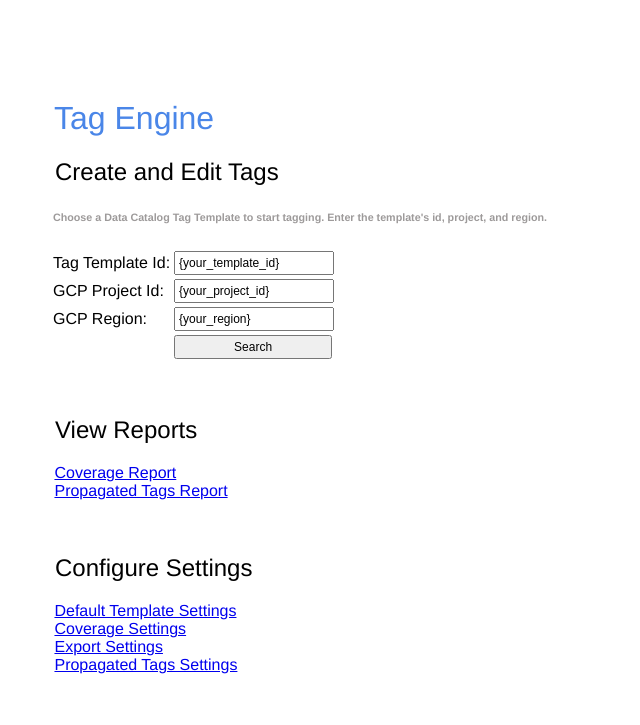
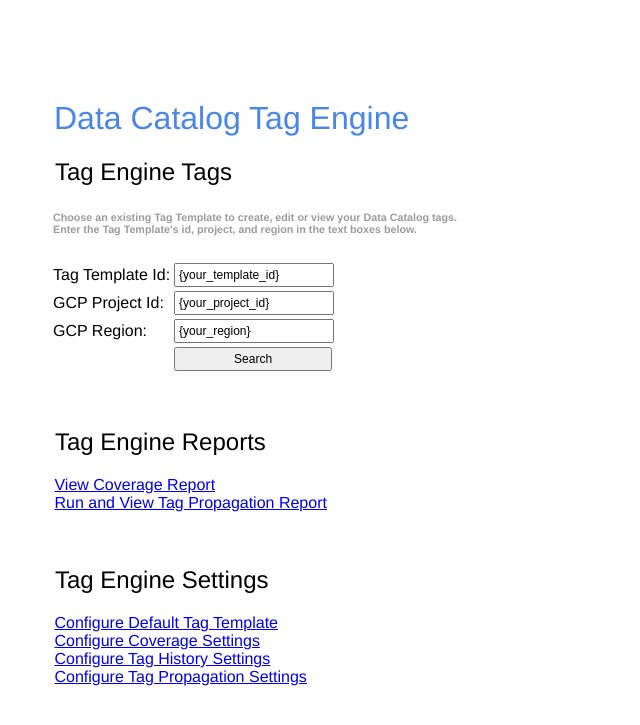
Before and after one commit to GoogleCloudPlatform/datacatalog-tag-engine, a Flask app: page / in a window 1280 px wide. Shown: the top 725 px of the page, without its empty margins (0-640 px from the left). Run offline with Flask 2, Linux system fonts and the light colour scheme; data that the repository does not hold is empty.

Commit message:
ISSUE #12

```diff
--- a/main.py
+++ b/main.py
@@ -1020,7 +1020,8 @@
         region=region,
         fields=fields,
         included_uris=included_uris,
-        excluded_uris=excluded_uris
+        excluded_uris=excluded_uris,
+        tag_export=tag_export
         )
     # [END render_template]
 
@@ -1104,7 +1105,8 @@
         fields=fields,
         included_uris=included_uris,
         excluded_uris=excluded_uris,
-        refresh_frequency=refresh_frequency
+        refresh_frequency=refresh_frequency,
+        tag_export=tag_export
         )
     # [END render_template]
 
--- a/templates/export_settings.html
+++ b/templates/export_settings.html
@@ -15,10 +15,10 @@
 	   <h1>Tag Engine</h1>
         </div>
 	   <div class="header">
-	   <h2>BigQuery Export Settings</h2>
+	   <h2>Tag History Settings</h2>
 	   </div>
 	   <span style="color:#9d9a9a;">
-		   <h6>&nbsp;&nbsp;Set your preferences to export your Data Catalog tags into BigQuery. As Tag Engine receives new tags, a copy of those tags are written to BigQuery.
+		   <h6>&nbsp;&nbsp;Set your preferences for exporting Data Catalog tags into BigQuery. As you create new tags through Tag Engine, a copy of those tags is written to BigQuery. Tag Engine creates and populates one BigQuery table per tag template with the history of tags attached to that template.
 			 <br><br>&nbsp;&nbsp;Mandatory settings are marked by <span style="color:red;">*</span>
 		   </h6>
 	   </span>
--- a/templates/index.html
+++ b/templates/index.html
@@ -6,13 +6,14 @@
   </head>
     <body>
 	   <div class="pagetitle">
-	   <h1>Tag Engine</h1>
+	   <h1>Data Catalog Tag Engine</h1>
         </div>
 	   <div class="header">
-	   <h2>Create and Edit Tags</h2>
+	   <h2>Tag Engine Tags</h2>
 	   </div>
 	   <span style="color:#9d9a9a;">
-		   <h6>&nbsp;Choose a Data Catalog Tag Template to start tagging. Enter the template's id, project, and region.</h6>
+		   <h6>&nbsp;Choose an existing Tag Template to create, edit or view your Data Catalog tags.<br>
+			  &nbsp;Enter the Tag Template's id, project, and region in the text boxes below.</h6>
 	   </span>
          <form method="post" action="/search_template">
 		    <table>
@@ -35,17 +36,17 @@
          </form>
 	    <p>&nbsp;</p>
 	    <div class="header">
-	    <h2>View Reports</h2>
+	    <h2>Tag Engine Reports</h2>
 	    </div>
-	    &nbsp;<a href="{{ url_for('coverage_report') }}">Coverage Report</a><br>
-	    &nbsp;<a href="{{ url_for('propagated_report') }}">Propagated Tags Report</a><br>
+	    &nbsp;<a href="{{ url_for('coverage_report') }}">View Coverage Report</a><br>
+	    &nbsp;<a href="{{ url_for('propagated_report') }}">Run and View Tag Propagation Report</a><br>
 	    <p>&nbsp;</p>
 	    <div class="header">
-	    <h2>Configure Settings</h2>
+	    <h2>Tag Engine Settings</h2>
 	    </div>
-	    &nbsp;<a href="{{ url_for('default_settings', saved=0) }}">Default Template Settings</a><br>
-	    &nbsp;<a href="{{ url_for('coverage_settings', saved=0) }}">Coverage Settings</a><br>
-	    &nbsp;<a href="{{ url_for('export_settings', saved=0) }}">Export Settings</a><br>
-	    &nbsp;<a href="{{ url_for('propagated_settings', saved=0) }}">Propagated Tags Settings</a>
+	    &nbsp;<a href="{{ url_for('default_settings', saved=0) }}">Configure Default Tag Template</a><br>
+	    &nbsp;<a href="{{ url_for('coverage_settings', saved=0) }}">Configure Coverage Settings</a><br>
+	    &nbsp;<a href="{{ url_for('export_settings', saved=0) }}">Configure Tag History Settings</a><br>
+	    &nbsp;<a href="{{ url_for('propagated_settings', saved=0) }}">Configure Tag Propagation Settings</a>
     </body>
 </html>
--- a/templates/static_tag.html
+++ b/templates/static_tag.html
@@ -87,7 +87,7 @@
 			    {% if display_export_option == 1 %}
 			    <tr><td>&nbsp;</td></tr>
 			    <tr><td><input type="checkbox" class="form-control move-left" name="export" value="selected" checked>
-				    Save a copy of your tags in BigQuery&nbsp;&nbsp;
+				    Save tag history to BigQuery&nbsp;&nbsp;
 			    </td></tr>
 			    {% endif %}
 		        </table>
--- a/templates/submitted_dynamic_tag.html
+++ b/templates/submitted_dynamic_tag.html
@@ -31,8 +31,9 @@
 		{% endif %}
    	     </p></p>
 		<span style="color:#0b5394;">Refresh frequency</span>: {{ refresh_frequency }} hours<br>
-	  </p>
-	  <p><a href="{{ url_for('choose_action',template_id=template_id,project_id=project_id,region=region) }}">Create Another Tag</a>&nbsp;&nbsp;<a href="/">Homepage</a></p>
+	  </p></p>
+		<span style="color:#0b5394;">Save tag history to BigQuery</span>: {{ tag_export }}<br>
+	  <p><a href="{{ url_for('choose_action',template_id=template_id,project_id=project_id,region=region) }}">Create more tags</a>&nbsp;&nbsp;<a href="/">Switch tag templates / Homepage</a></p>
      </div>
    </div>
  </body>
--- a/templates/submitted_static_tag.html
+++ b/templates/submitted_static_tag.html
@@ -32,8 +32,9 @@
  		  {{ excluded_uris }}
 		{% endif %}
    	     </p></p>
+		<span style="color:#0b5394;">Save tag history to BigQuery</span>: {{ tag_export }}<br>
 	  </p></p>
-	  <p><a href="{{ url_for('choose_action',template_id=template_id,project_id=project_id,region=region) }}">Create Another Tag</a>&nbsp;&nbsp;<a href="/">Homepage</a></p>
+	  <p><a href="{{ url_for('choose_action',template_id=template_id,project_id=project_id,region=region) }}">Create more tags</a>&nbsp;&nbsp;<a href="/">Switch tag templates / Homepage</a></p>
      </div>
    </div>
  </body>
--- a/templates/tag_template.html
+++ b/templates/tag_template.html
@@ -41,7 +41,7 @@
 			    {% endfor %}
 			   </table>
 		    <p>&nbsp;</p>
-			   <h2>Choose Action</h2>
+			   <h2>Choose Tag Action</h2>
 			    <table>
 			     <tr>
 			    <td><input type="submit" value="Create Static Tag" name="action"></td>
@@ -49,7 +49,7 @@
 			    <td><input type="submit" value="View and Edit Tags" name="action"></td>
 		         </tr>
 		        </table>
-			   <p>&nbsp;<a href="/">Homepage</a></p>
+			   <p>&nbsp;<a href="/">Switch tag templates / Homepage</a></p>
 			   <input type="hidden" name="template_id" value="{{ template_id }}">
 			   <input type="hidden" name="project_id" value="{{ project_id }}">
 			   <input type="hidden" name="region" value="{{ region }}">
--- a/templates/update_static_tag.html
+++ b/templates/update_static_tag.html
@@ -11,9 +11,9 @@
 	   <div class="header">
 	   <h2>Update Static Tag using {{ template_id }}</h2>
 	   <span style="color:#9d9a9a;">
-		   <h5>Make changes to your tag config. A checked field indicates it is part of the tag config. You can add new fields and/or remove existing ones from the tag config. You can also edit the included and excluded URIs. When you are done, click Save Changes. <br><br>
+		   <h6>Make changes to your static tag config. A checked field indicates it is part of the tag config. You can add new fields and/or remove existing ones from the tag config. You can also edit the included and excluded URIs. When you are done making changes, click Save Changes. <br><br>
 		   Mandatory template fields are marked by <span style="color:red;">*</span>.
-		   </h5>
+		   </h6>
 	  </span>
 	   </div>
          <form method="post" action="/process_update_static_tag">
@@ -171,7 +171,7 @@
 				    {% else %}
 				         	<input type="checkbox" class="form-control move-left" name="export" value="selected">
 				    {% endif %}
-				    Save a copy of your tags in BigQuery&nbsp;&nbsp;
+				    Save tag history BigQuery&nbsp;&nbsp;
 			    </td></tr>
 			    {% endif %}
 		        </table>
```
Also changed, not shown: BigQueryUtils.py (+6 -1 lines), DataCatalogUtils.py (+54 -10 lines), templates/dynamic_tag.html (+16 -3 lines), templates/update_dynamic_tag.html (+5 -5 lines), templates/view_tags.html (+15 -3 lines).
